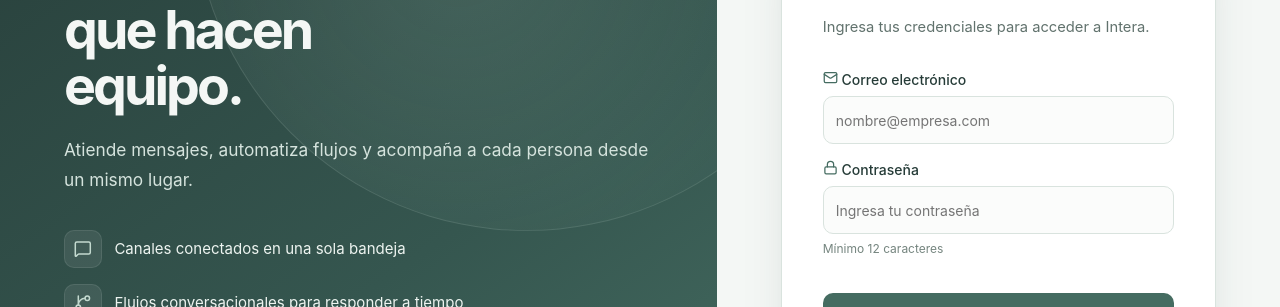
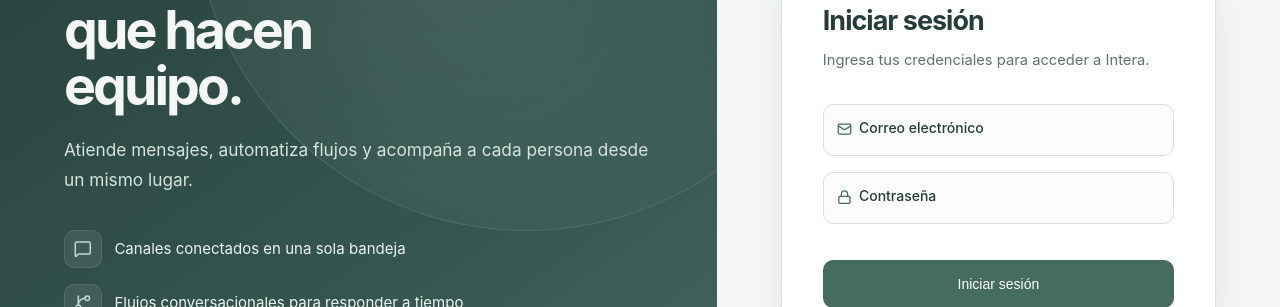
Before and after one commit to marin084/intera, a React (Vite) app in the folder frontend/: page / in a window 1280 px wide. Shown: the part 260-567 px from the top of the page. Built offline with nearby package versions, Linux system fonts and the light colour scheme; no server answers.

Commit message:
fix: refine login field labels

```diff
--- a/frontend/src/index.css
+++ b/frontend/src/index.css
@@ -1593,22 +1593,89 @@ body {
   display: flex;
   align-items: center;
   gap: 0.45rem;
+  line-height: 1;
 }
 
 .login-field-label svg {
+  display: block;
+  flex: 0 0 auto;
   color: var(--primary);
+  transform: translateY(1px);
+}
+
+.login-card form .form-group:has(> .login-field-label + .form-input) {
+  position: relative;
+}
+
+.login-card form .login-field-label {
+  display: flex;
+  align-items: center;
+  position: absolute;
+  z-index: 1;
+  top: 24px;
+  left: 14px;
+  margin: 0;
+  transform: translateY(-50%);
+  pointer-events: none;
+  transition: top 0.2s ease, transform 0.2s ease, font-size 0.2s ease, color 0.2s ease;
 }
 
 .login-card .form-input {
-  min-height: 48px;
+  min-height: 52px;
+  padding: 0.875rem;
   background: #fbfcfb;
-}
-
-.login-field-hint {
-  display: block;
-  margin-top: 0.35rem;
+  background-image: linear-gradient(var(--primary), var(--primary));
+  background-repeat: no-repeat;
+  background-position: left bottom;
+  background-size: 0 2px;
+  transition: border-color 0.2s ease, box-shadow 0.2s ease, background-size 0.25s ease;
+}
+
+.login-card .form-input::placeholder {
+  color: transparent;
+  transition: color 0.2s ease;
+}
+
+.login-card .form-input:focus,
+.login-card .form-input:focus-visible {
+  outline: none;
+  outline-offset: 0;
+  border-color: var(--border-strong, var(--border));
+  box-shadow: none;
+  background-size: 100% 2px;
+}
+
+.login-card form .form-group:has(> .login-field-label + .form-input:focus) > .form-input,
+.login-card form .form-group:has(> .login-field-label + .form-input:not(:placeholder-shown)) > .form-input {
+  padding-top: 1.35rem;
+  padding-bottom: 0.45rem;
+}
+
+.login-card .form-input:focus::placeholder {
   color: var(--text-subtle);
-  font-size: 0.75rem;
+}
+
+.login-card form .form-group:has(> .login-field-label + .form-input:focus) > .login-field-label,
+.login-card form .form-group:has(> .login-field-label + .form-input:not(:placeholder-shown)) > .login-field-label {
+  top: 0.4rem;
+  transform: none;
+  color: var(--primary);
+  font-size: 0.7rem;
+  line-height: 1.1;
+}
+
+.login-card form .form-group:has(> .login-field-label + .form-input:focus) > .login-field-label svg,
+.login-card form .form-group:has(> .login-field-label + .form-input:not(:placeholder-shown)) > .login-field-label svg {
+  width: 12px;
+  height: 12px;
+}
+
+@media (prefers-reduced-motion: reduce) {
+  .login-card form .login-field-label,
+  .login-card .form-input,
+  .login-card .form-input::placeholder {
+    transition: none;
+  }
 }
 
 .login-submit {
--- a/frontend/src/views/LoginView.tsx
+++ b/frontend/src/views/LoginView.tsx
@@ -73,7 +73,7 @@ export const LoginView: React.FC = () => {
                 id="login-email"
                 type="email"
                 className="form-input"
-                placeholder="nombre@empresa.com"
+                placeholder="nombre@domino.com"
                 value={email}
                 onChange={(e) => setEmail(e.target.value)}
                 required
@@ -93,11 +93,8 @@ export const LoginView: React.FC = () => {
                 value={password}
                 onChange={(e) => setPassword(e.target.value)}
                 required
-                minLength={12}
                 autoComplete="current-password"
-                aria-describedby="login-password-hint"
               />
-              <span id="login-password-hint" className="login-field-hint">Mínimo 12 caracteres</span>
             </div>
 
             <button
```
